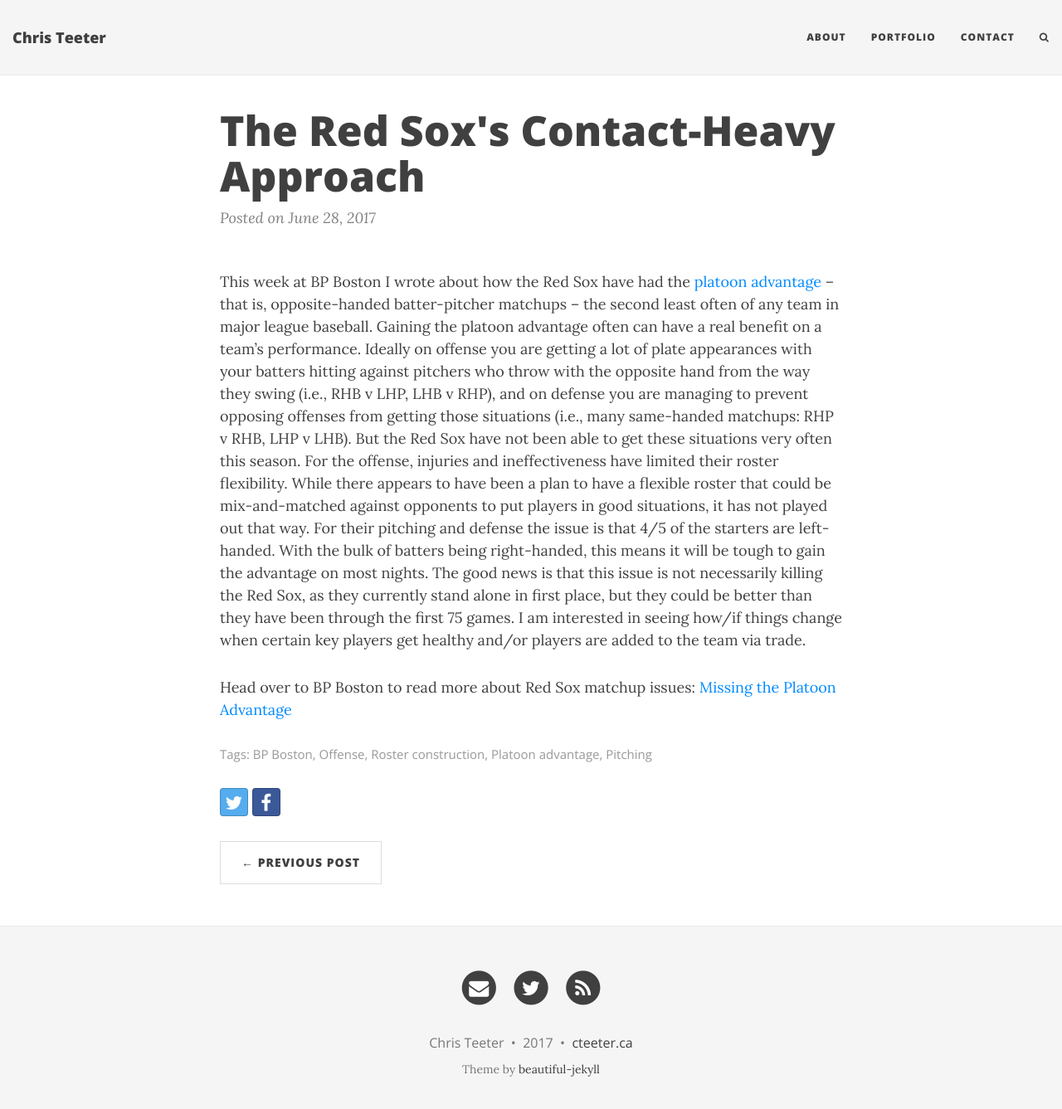
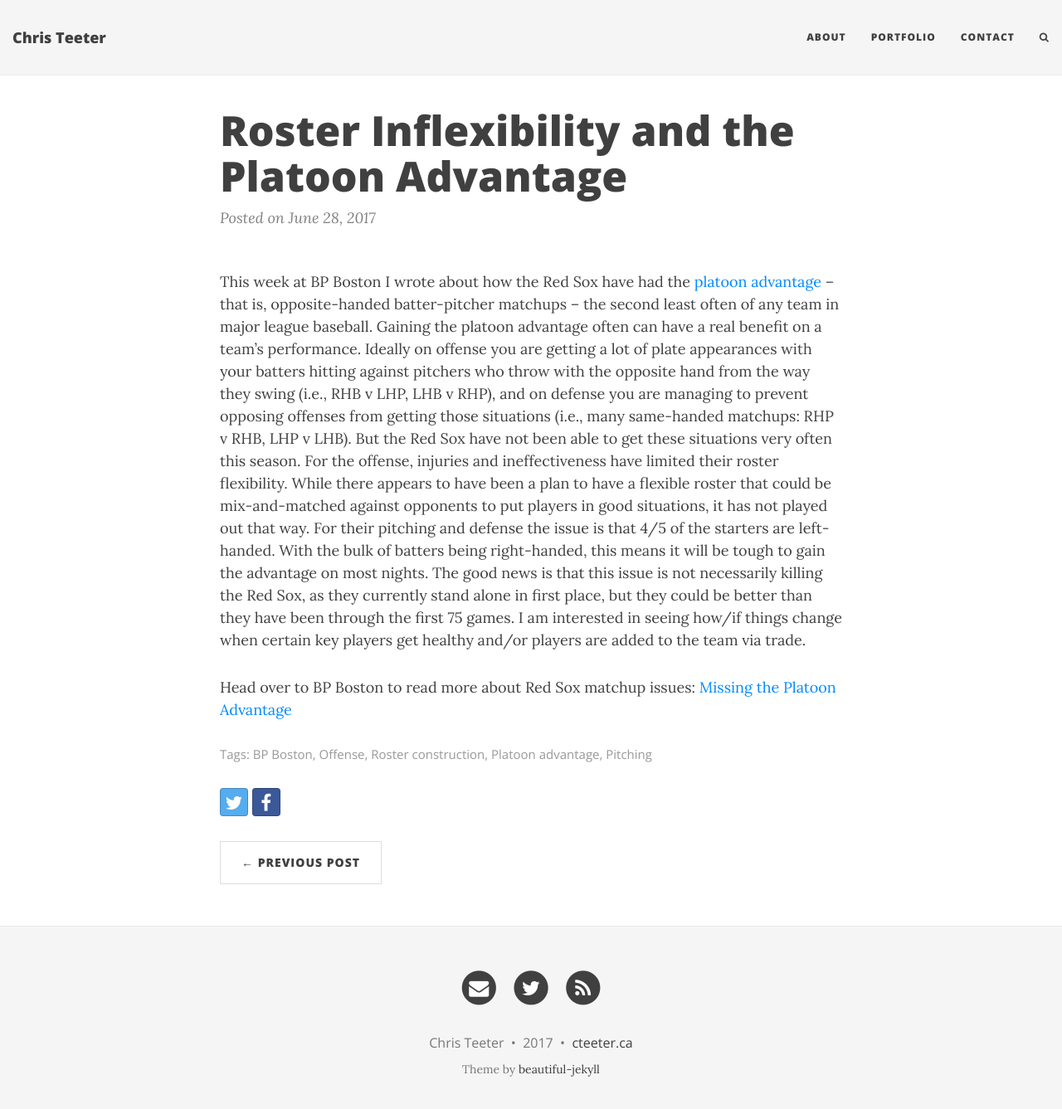
Before and after one commit to cjteeter/cjteeter.github.io, a Jekyll site: the page built from _posts/2017-06-28-platoon-advantage-missing-injury-roster-flexibility.md, in a window 1280 px wide and 1350 px high. Shown: the top 1337 px of the window at 83% size. Built offline with Jekyll 4.4.1, drawn with Linux system fonts in a browser that asks for light colours; nearby versions of some CDN libraries.

Commit message:
update post title

```diff
--- a/_posts/2017-06-28-platoon-advantage-missing-injury-roster-flexibility.md
+++ b/_posts/2017-06-28-platoon-advantage-missing-injury-roster-flexibility.md
@@ -1,6 +1,6 @@
 ---
 layout: post
-title: The Red Sox's Contact-Heavy Approach
+title: Roster Inflexibility and the Platoon Advantage
 use-site-title: true
 comments: false
 tags:
```
